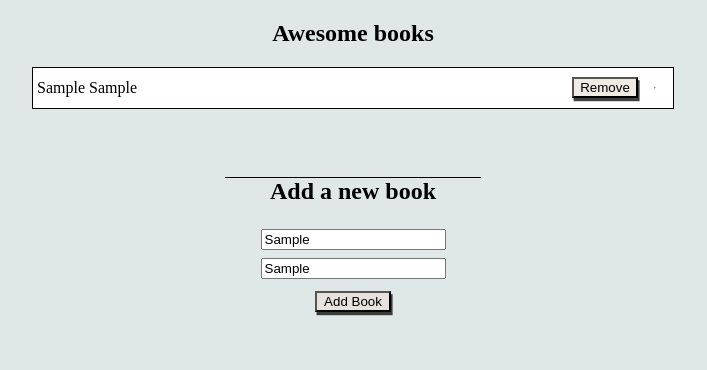
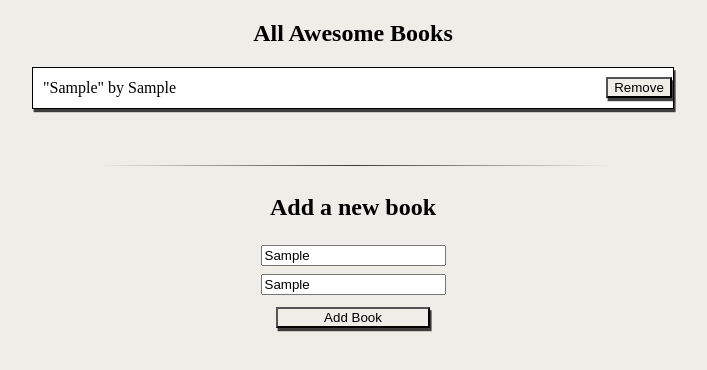
Before and after one commit to fabgrel10/awesome-books, a website: page index.html in a window 1280 px wide. Both pictures are taken after typing "Sample", "Sample" into the empty fields and a click on the button "Add Book". Shown: the whole page, without its empty margins (287-994 px from the left). Drawn offline with Linux system fonts and the light colour scheme.

Commit message:
💄Update style.css

```diff
--- a/index.html
+++ b/index.html
@@ -9,9 +9,11 @@
     <link rel="stylesheet" type="text/css" href="style.css" />
   </head>
   <body>
-    <h2>Awesome books</h2>
+    <h2>All Awesome Books</h2>
     <div id="book-storage"></div>
+
     <form>
+      <hr class="form-divider" />
       <h2 class="form-title">Add a new book</h2>
       <input type="text" id="book-title" placeholder="Title" />
       <input type="text" id="book-author" placeholder="Author" />
--- a/index.js
+++ b/index.js
@@ -26,21 +26,20 @@ class Book {
 
   static displayBooks = () => {
     let html = '';
-    Book.books.forEach((book, index) => {
-      html += `<div class="book">
+    Book.books.forEach((book) => {
+      html += `<div class="book-div">
                 <div class="book-info">
-                  <label>${book.title}</label>
+                  <label>"${book.title}" by</label>
                   <label>${book.author}</label>
                 </div>
                 <div>
-                   <button type="button" class="removeBtn" >Remove</button>
+                   <button type="button" class="remove-btn" >Remove</button>
                 </div>
-                <hr />
                 </div>`;
     });
     document.querySelector('#book-storage').innerHTML = html;
 
-    const removeBook = document.querySelectorAll('.removeBtn');
+    const removeBook = document.querySelectorAll('.remove-btn');
 
     removeBook.forEach((button) => {
       button.addEventListener('click', (e) => {
--- a/style.css
+++ b/style.css
@@ -1,44 +1,38 @@
+body {
+  display: flex;
+  flex-direction: column;
+  background-color: #eeede7;
+  align-items: center;
+  justify-content: center;
+  margin: 0 auto;
+}
+
 li {
   text-decoration: none;
 }
 
-body {
-  display: flex;
-  flex-direction: column;
-  background-color: rgb(224, 231, 231);
-  align-items: center;
-  justify-content: center;
-  width: 50%;
-  margin: 0 auto;
-}
-
 #book-storage {
   border: 1px solid black;
+  box-shadow: rgba(22, 22, 22, 0.815) 0.1rem 0.2rem;
   width: 200px;
-  width: 100%;
+  width: 50%;
   display: flex;
   flex-direction: column;
 }
 
-.book {
+.book-div {
   display: flex;
   height: 2.5rem;
   align-items: center;
-  justify-content: space-between;
 }
 
-.book:nth-child(odd) {
+.book-div:nth-child(odd) {
   background-color: #fff;
 }
 
-.book-div {
-  display: flex;
-  flex-direction: column;
-}
-
 .book-info {
-  padding: 0.25rem;
-  width: 83%;
+  margin-left: 10px;
+  width: 88%;
 }
 
 form {
@@ -53,13 +47,24 @@ input {
 }
 
 button {
-  background-color: rgba(233, 227, 217, 0.733);
+  background-color: #eeede7;
   box-shadow: rgba(22, 22, 22, 0.815) 0.1rem 0.2rem;
 }
 
 .form-title {
-  border-top: 1px solid black;
   text-align: center;
+}
+
+.form-divider {
+  width: 100%;
+  border: 0;
+  height: 1px;
+  background-image: linear-gradient(
+    to right,
+    rgba(0, 0, 0, 0),
+    rgba(0, 0, 0, 0.75),
+    rgba(0, 0, 0, 0)
+  );
 }
 
 #add-book-button {
```
